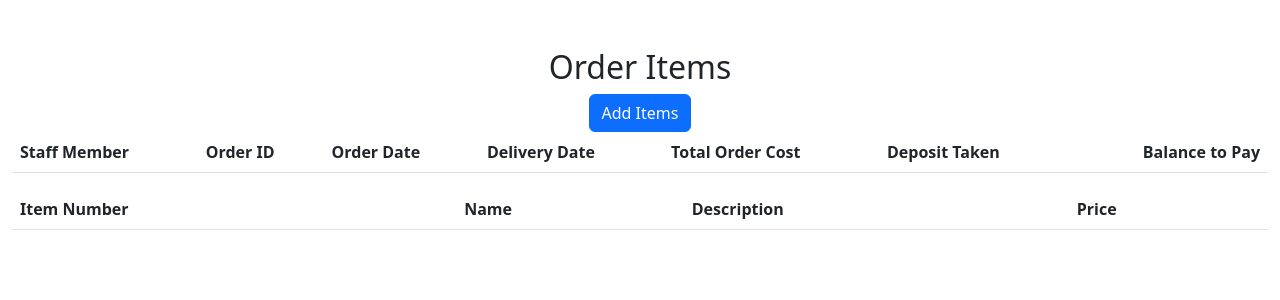
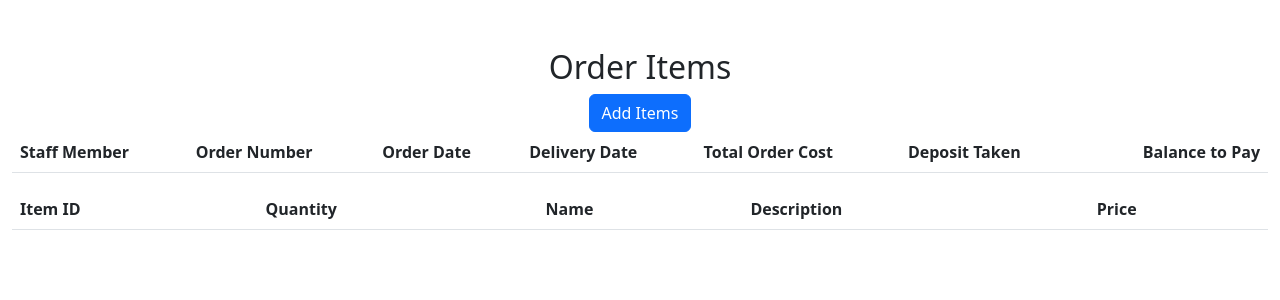
Before and after one commit to matthewellwood/project-3, a Flask app: page /order in a window 1280 px wide. Shown: the part 80-380 px from the top of the page. Run offline with Flask 3, Linux system fonts and the light colour scheme; lists and menus that the app fills with data are empty; some libraries are stand-ins or nearby versions.

Commit message:
order quantity etc

```diff
--- a/app.py
+++ b/app.py
@@ -146,18 +146,20 @@ def order_details():
     """Show Order Form"""
     if request.method == "POST":
         # do this
-        quantity = request.form.get("quantity")
+        quant = request.form.get("Quantity")
+        if quant.isdigit():
+            quantity = int(float(quant))
         item_id = request.form.get("item")
         item_check = db.execute("SELECT Range, Style, selling_price FROM stock WHERE item_id = (?);", item_id)
         for row in item_check:
             name = row["Range"]
             item_description = row["Style"]
             selling_price = row["selling_price"]
-        order_number = db.execute("SELECT order_id FROM orders ORDER BY order_id DESC LIMIT 1;")
+        order_number = db.execute("SELECT order_no FROM orders ORDER BY order_no DESC LIMIT 1;")
         for row in order_number:
-            current = row["order_id"]
+            current = row["order_no"]
             current_order = int(current)
-        db.execute("UPDATE orders SET item_name = (?) , item_description = (?), selling_price = (?), quantity = (?) WHERE order_id = (?);", name, item_description, selling_price, quantity, current_order)
+        db.execute("UPDATE orders SET item_id = (?), item_name = (?), item_description = (?), selling_price = (?), quantity = (?) WHERE order_no = (?);",item_id, name, item_description, selling_price, quantity, current_order)
         order_info = db.execute("SELECT * FROM orders WHERE order_id = (?);", current_order)
         return render_template("order.html",order = order_info)
         completion = request.form.get("completion")
@@ -217,5 +219,5 @@ def bedroom():
             return render_template("stock_list.html")
 
         if request.method == "GET":
-            bedroom = db.execute("SELECT * FROM stock WHERE Type = 'bedroom' ;")
+            bedroom = db.execute("SELECT * FROM stock WHERE Type = 'Bedroom' ;")
             return render_template("bedroom.html", bedroom = bedroom)
--- a/templates/customer_order.html
+++ b/templates/customer_order.html
@@ -12,6 +12,7 @@ Customer Order
         {% endfor %}
         <input autocomplete="off" autofocus class="form-control mx-auto w-auto" name="staff_member" placeholder="Order Taken By" type="text">
         <input autocomplete="off" autofocus class="form-control mx-auto w-auto" name="order_date" placeholder="Order Date" type="text">
+        <input autocomplete="off" autofocus class="form-control mx-auto w-auto" name="customer_id" placeholder="Customer ID" type="number">
     <div class ="mb-3">
         <input autocomplete="off" autofocus class="form-control mx-auto w-auto" name="deposit_taken" placeholder="Deposit Taken" type="text">
     </div>
--- a/templates/order.html
+++ b/templates/order.html
@@ -13,7 +13,7 @@ Ordered Items
     <thead>
         <tr>
             <th class="text-start">Staff Member</th>
-            <th class="text-start">Order ID</th>
+            <th class="text-start">Order Number</th>
             <th class="text-start">Order Date</th>
             <th class="text-start">Delivery Date</th>
             <th class="text-start">Total Order Cost</th>
@@ -25,10 +25,10 @@ Ordered Items
         {% for row in order %}
         <tr>
             <td class="text-start">{{ row["staff_member"] }}</td>
-            <td class="text-start">{{ row["order_id"] }}</td>
+            <td class="text-start">{{ row["order_no"] }}</td>
             <td class="text-start">{{ row["order_date"] }}</td>
             <td class="text-start">{{ row["delivery_date"] }}</td>
-            <td class="text-start">{{ row["Total_Cost"] }}</td>
+            <td class="text-start">{{ row["selling_price"] * row["quantity"] }}</td>
             <td class="text-start">{{ row["deposit"] }}</td>
             <td class="text-start">{{ row["Balance"] }}</td>
         </tr>
@@ -36,7 +36,8 @@ Ordered Items
         <table class="table table-striped">
             <thead>
                 <tr>
-                    <th class="text-start">Item Number</th>
+                    <th class="text-start">Item ID</th>
+                    <th class="text-start">Quantity</th>
                     <th class="text-start">Name</th>
                     <th class="text-start">Description</th>
                     <th class="text-start">Price</th>
@@ -45,7 +46,8 @@ Ordered Items
             <tbody>
                 {% for row in order %}
                 <tr>
-                    <td class="text-start">{{ row["number"] }}</td>
+                    <td class="text-start">{{ row["item_id"] }}</td>
+                    <td class="text-start">{{ row["quantity"] }}</td>
                     <td class="text-start">{{ row["item_name"] }}</td>
                     <td class="text-start">{{ row["item_description"] }}</td>
                     <td class="text-start">{{ row["selling_price"] }}</td>
```
Also changed, not shown: aepricelist.db.
